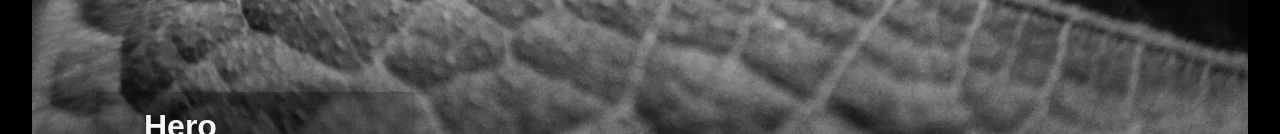
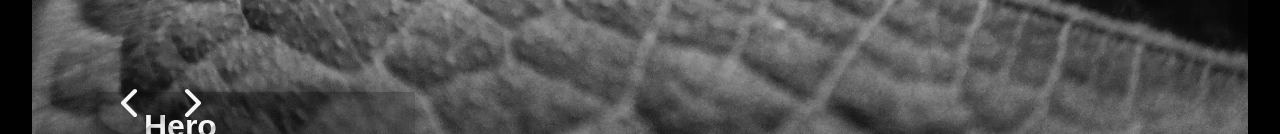
Before and after one commit to froma-dev/dashie, a React (Vite) app: page / in a window 1280 px wide. Shown: the part 666-800 px from the top of the page. Built offline with nearby package versions, Linux system fonts and the light colour scheme.

Commit message:
add hero carousel

```diff
--- a/src/App.tsx
+++ b/src/App.tsx
@@ -4,7 +4,7 @@ import Link from "./components/Link/Link";
 import DraggableGrid from "./components/Grid/DraggableGrid";
 import { type DraggableCardProps } from "./components/Card/DraggableCard";
 import Header from "./components/Header/Header";
-import Hero from "./components/Hero/Hero";
+import HeroCarousel, { HeroProps } from "./components/Hero/HeroCarousel";
 
 const cards = [
   { id: "card-1", title: "Card", description: "Card description" },
@@ -17,15 +17,32 @@ const cards = [
   { id: "card-8", title: "Card", description: "Card description" },
 ] as DraggableCardProps[];
 
+const heros = [
+  {
+    id: "hero-1",
+    title: "Hero",
+    description: "Hero description paragraph",
+    image: "/hero-bg.webp",
+  },
+  {
+    id: "hero-2",
+    title: "Hero 2",
+    description: "Hero description paragraph 2",
+    image: "/hero-bg-1.webp",
+  },
+  {
+    id: "hero-3",
+    title: "Hero 3",
+    description: "Hero description paragraph 3",
+    image: "/hero-bg-2.webp",
+  },
+] as HeroProps[];
+
 function App() {
   return (
     <>
       <Header />
-      <Hero
-        title="Hero"
-        description="Hero description paragraph"
-        image="/hero-bg.webp"
-      />
+      <HeroCarousel data={heros} />
       <Card id={"card-9"} title="Card title" description="Card description" />
       <Link href="https://github.com/">Link</Link>
       <DraggableGrid data={cards} auto />
--- a/src/components/Button/Button.tsx
+++ b/src/components/Button/Button.tsx
@@ -1,11 +1,23 @@
+import { classNamesBuilder } from "../../utils/utils";
 import "./Button.css";
 
 interface ButtonProps {
   children: React.ReactNode;
-};
+  onClick?: () => void;
+  className?: string;
+}
 
-const Button = ({ children }: ButtonProps) => {
-  return <button className="button">{children}</button>;
+const Button = ({ children, onClick, className = "" }: ButtonProps) => {
+    const classNames = classNamesBuilder("button", className);
+
+  return (
+    <button
+      className={classNames}
+      onClick={onClick}
+    >
+      {children}
+    </button>
+  );
 };
 
 export default Button;
--- a/src/components/Grid/Grid.tsx
+++ b/src/components/Grid/Grid.tsx
@@ -1,4 +1,5 @@
 import "./Grid.css";
+import { classNamesBuilder } from "../../utils/utils";
 
 interface GridProps {
   children: React.ReactNode;
@@ -23,9 +24,10 @@ const Grid = ({
   onDragLeave,
   dragging = false,
 }: GridProps) => {
-  const gridClassName = `grid ${auto ? "auto" : ""} ${
-    dragging ? "dragging" : ""
-  }`;
+  const gridClassName = classNamesBuilder("grid", {
+    auto,
+    dragging,
+  });
 
   return (
     <section
--- a/src/components/Hero/Hero.css
+++ b/src/components/Hero/Hero.css
@@ -1,24 +1,32 @@
 .hero {
+    display: grid;
+    grid-template-columns: 1fr 0fr;
+
+    .hero__content {
         display: grid;
         grid-template-columns: 1fr 0fr;
         width: 100%;
         border-radius: 8px;
         overflow: hidden;
+        grid-row: 1;
+        grid-column: 1;
 
         .hero__image {
             object-fit: contain;
             width: 100%;
+            height: 100%;
             grid-row: 1;
             grid-column: 1;
         }
 
-    .hero__content {
+        .hero__items {
             display: flex;
             flex-direction: column;
             justify-content: flex-end;
             align-items: center;
             grid-row: 1;
             grid-column: 1;
+
             padding: 4rem;
 
             &.items-center {
@@ -33,7 +41,7 @@
                 align-items: flex-end;
             }
 
-        .hero__content__metadata {
+            .hero__items__metadata {
                 display: flex;
                 flex-direction: column;
                 align-items: flex-start;
@@ -43,5 +51,5 @@
                 box-shadow: var(--elevation-medium);
             }
         }
-
     }
+}
--- a/src/components/Hero/Hero.tsx
+++ b/src/components/Hero/Hero.tsx
@@ -1,22 +1,45 @@
+import { classNamesBuilder } from "../../utils/utils";
 import "./Hero.css";
 
 interface HeroProps {
-  image: string;
-  title: string;
+  image?: string;
+  title?: string;
   description?: string;
+  isCarousel?: boolean;
+  children?: React.ReactNode;
+  className?: string;
+  id?: string;
 }
-const Hero = ({ title, image, description }: HeroProps) => {
+const Hero = ({
+  title,
+  image,
+  description,
+  isCarousel = false,
+  children,
+  className = "",
+}: HeroProps) => {
+  const classNames = classNamesBuilder("hero", className);
+
   return (
-    <section className="hero">
-      <img className="hero__image" src={image} alt={title} />
-      <div className="hero__content items-start">
-        <section className="hero__content__metadata">
-          <h1>{title}</h1>
-          {description ? <p className="description">{description}</p> : null}
-        </section>
-      </div>
+    <section className={classNames}>
+      {!isCarousel ? (
+        <div className="hero__content">
+          <img className="hero__image" src={image} alt={title} />
+          <div className="hero__items items-start">
+            <section className="hero__items__metadata">
+              <h1>{title}</h1>
+              {description ? (
+                <p className="description">{description}</p>
+              ) : null}
+            </section>
+          </div>
+        </div>
+      ) : (
+        children
+      )}
     </section>
   );
 };
 
 export default Hero;
+export { type HeroProps };
--- /dev/null
+++ b/src/components/Hero/HeroCarousel.css
@@ -0,0 +1,40 @@
+.hero.carousel {
+    .hero__nav {
+        display: flex;
+        justify-content: space-between;
+        align-items: center;
+        grid-row: 1;
+        grid-column: 1;
+        height: 4rem;
+        position: absolute;
+        bottom: 0;
+        padding: 0 4rem;
+
+        .hero__nav__button {
+            border-radius: 50%;
+            width: 64px;
+            height: 64px;
+            padding: 0.5rem;
+            box-shadow: var(--elevation-medium);
+            border: 1px solid transparent;
+            z-index: 1;
+        }
+    }
+
+    .hero__content {
+        opacity: 0;
+        transition: opacity 0.3s cubic-bezier(0.25, 0.46, 0.45, 0.94);
+
+        &.active {
+            opacity: 1;
+        }
+
+        &.prev {
+            opacity: 0;
+        }
+
+        &.next {
+            opacity: 0;
+        }
+    }
+}
--- /dev/null
+++ b/src/components/Hero/HeroCarousel.tsx
@@ -0,0 +1,62 @@
+import Hero, { type HeroProps } from "./Hero";
+import "./HeroCarousel.css";
+import { useState } from "react";
+import HeroCarouselNav from "./HeroCarouselNav";
+import { classNamesBuilder } from "../../utils/utils";
+
+interface HeroCarouselProps
+  extends Omit<
+    HeroProps,
+    "image" | "title" | "description" | "isCarousel" | "children"
+  > {
+  data: HeroProps[];
+}
+
+const HeroCarousel = (props: HeroCarouselProps) => {
+  const [current, setCurrent] = useState(0);
+  const dataLength = props.data.length;
+  const handleNavClick = (dir: string) => {
+    if (dir === "previous") {
+      setCurrent((prev) => (prev === 0 ? dataLength - 1 : prev - 1));
+    } else if (dir === "next") {
+      setCurrent((prev) => (prev === dataLength - 1 ? 0 : prev + 1));
+    }
+  };
+
+  const prevHero =
+    current === 0 ? props.data[dataLength - 1] : props.data[current - 1];
+  const currentHero = props.data[current];
+  const nextHero =
+    current === dataLength - 1 ? props.data[0] : props.data[current + 1];
+
+  const heroContentClassNames = (hero: HeroProps) =>
+    classNamesBuilder("hero__content", {
+      active: currentHero.id === hero.id,
+      prev: prevHero.id === hero.id,
+      next: nextHero.id === hero.id,
+    });
+
+  const heroes = [prevHero, currentHero, nextHero];
+
+  return (
+    <Hero isCarousel {...props} className="carousel">
+      {heroes.map((hero) => (
+        <div className={heroContentClassNames(hero)} key={hero.id}>
+          <img className="hero__image" src={hero.image} alt={hero.title} />
+          <div className="hero__items items-start">
+            <section className="hero__items__metadata">
+              <h1>{hero.title}</h1>
+              {hero.description ? (
+                <p className="description">{hero.description}</p>
+              ) : null}
+            </section>
+          </div>
+        </div>
+      ))}
+      <HeroCarouselNav handleNavClick={handleNavClick} />
+    </Hero>
+  );
+};
+
+export default HeroCarousel;
+export { type HeroProps };
--- /dev/null
+++ b/src/components/Hero/HeroCarouselNav.tsx
@@ -0,0 +1,28 @@
+import Button from "../Button/Button";
+import { IconChevronLeft, IconChevronRight } from "@tabler/icons-react";
+
+type Direction = "previous" | "next";
+interface HeroNavCarouselProps {
+  handleNavClick: (dir: Direction) => void;
+}
+const HeroCarouselNav = ({ handleNavClick }: HeroNavCarouselProps) => {
+  return (
+    <nav className="hero__nav">
+      <Button
+        className="hero__nav__button"
+        onClick={() => handleNavClick("previous")}
+      >
+        <IconChevronLeft size={48} />
+      </Button>
+      <Button
+        className="hero__nav__button"
+        onClick={() => handleNavClick("next")}
+      >
+        <IconChevronRight size={48} />
+      </Button>
+    </nav>
+  );
+};
+
+export default HeroCarouselNav;
+export { type Direction, type HeroNavCarouselProps };
```
Also changed, not shown: public/hero-bg-1.webp (added), public/hero-bg-2.webp (added). Lines whose indentation alone changed are shown as unchanged.
